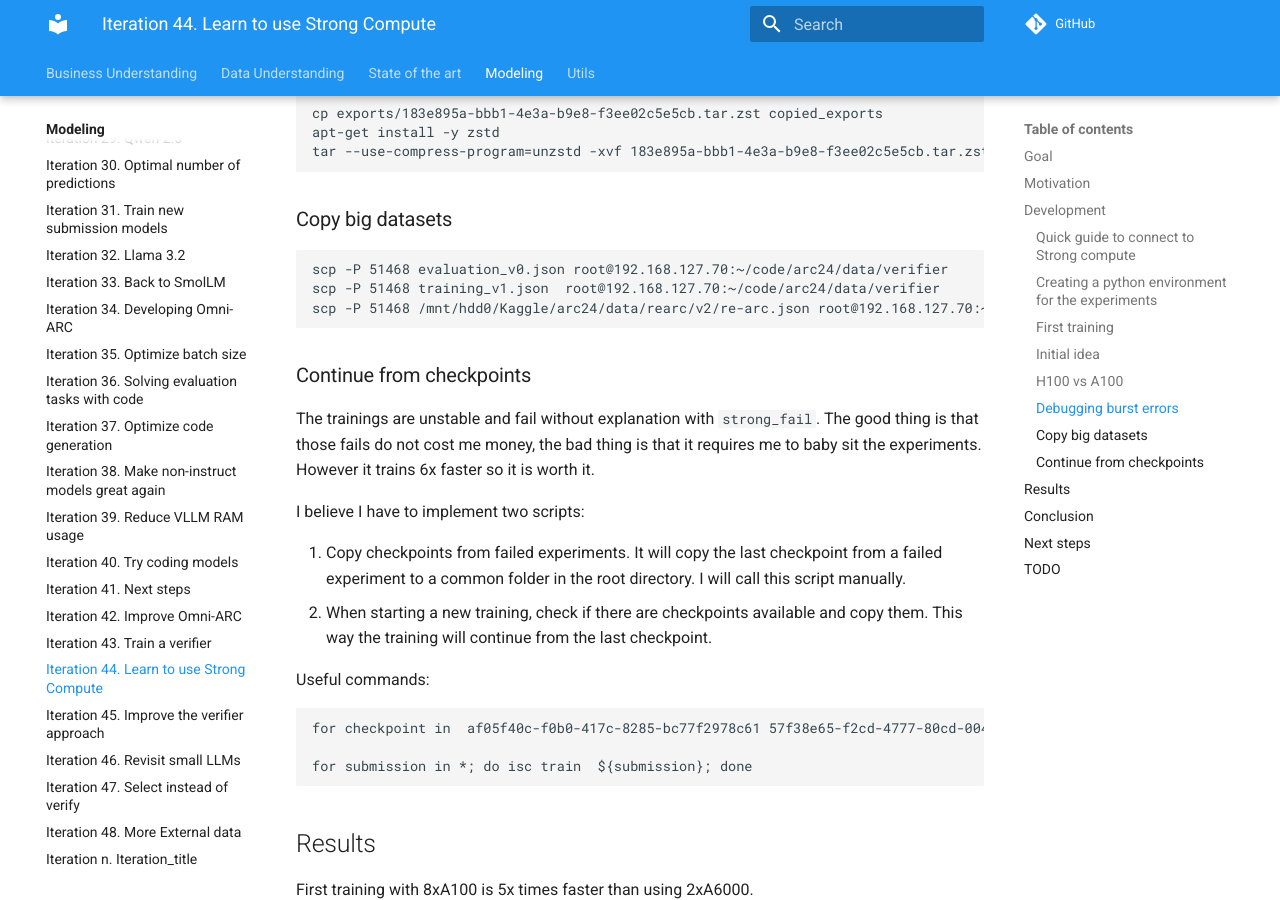
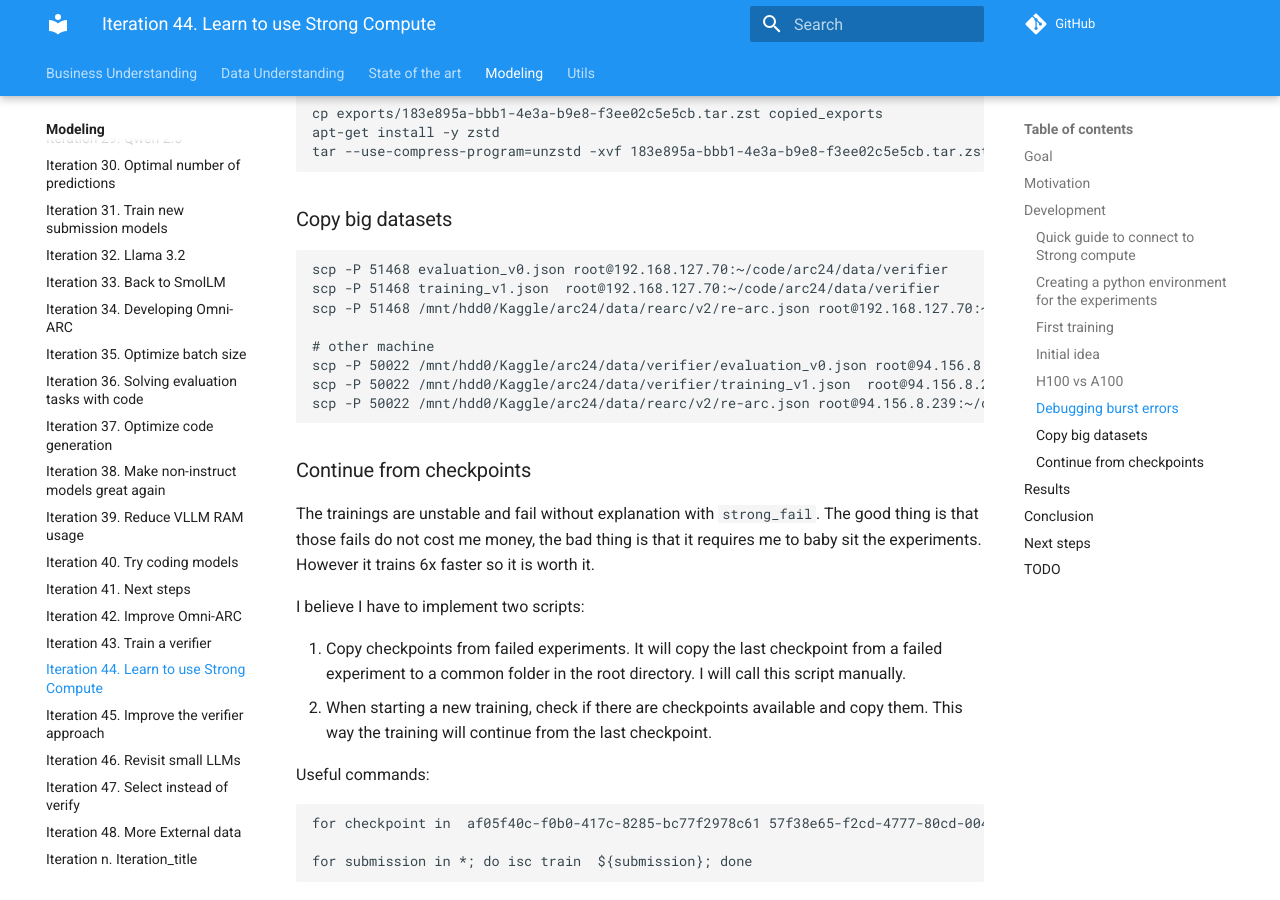
Before and after one commit to zhengjunyao-work/arc24, an MkDocs documentation site: the page built from docs/modeling/Iteration_44_learn_to_use_strong_compute.md, in a window 1280 px wide and 900 px high, scrolled down 3264 px. Built offline with MkDocs 1.6.1 and Material for MkDocs 9.7.7, drawn with Linux system fonts in a browser that asks for light colours; comment, search, counter and statistics services are not loaded.

Commit message:
updated documentation

````diff
--- a/docs/modeling/Iteration_44_learn_to_use_strong_compute.md
+++ b/docs/modeling/Iteration_44_learn_to_use_strong_compute.md
@@ -132,6 +132,11 @@
 scp -P 51468 evaluation_v0.json root@192.168.127.70:~/code/arc24/data/verifier
 scp -P 51468 training_v1.json  root@192.168.127.70:~/code/arc24/data/verifier
 scp -P 51468 /mnt/hdd0/Kaggle/arc24/data/rearc/v2/re-arc.json root@192.168.127.70:~/code/arc24/data/external_data
+
+# other machine
+scp -P 50022 /mnt/hdd0/Kaggle/arc24/data/verifier/evaluation_v0.json root@94.156.8.239:~/code/arc24/data/verifier
+scp -P 50022 /mnt/hdd0/Kaggle/arc24/data/verifier/training_v1.json  root@94.156.8.239:~/code/arc24/data/verifier
+scp -P 50022 /mnt/hdd0/Kaggle/arc24/data/rearc/v2/re-arc.json root@94.156.8.239:~/code/arc24/data/external_data
 ```
 
 ### Continue from checkpoints
````
